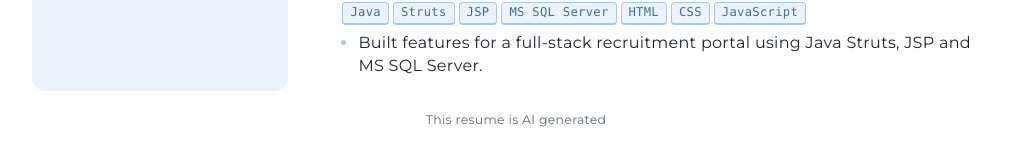
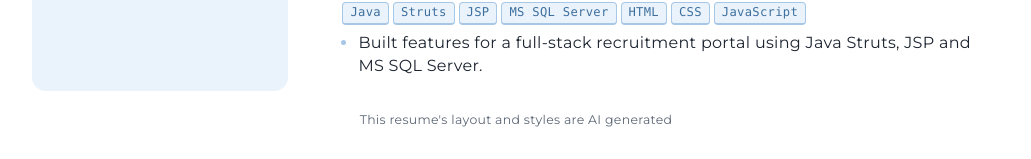
Before and after one commit to jazzominy/jazzominy.github.io, a Jekyll site: the page built from resume.html, in a window 1280 px wide. Shown: the part 1859-2018 px from the top of the page, without its empty margins (124-1155 px from the left). Built offline with Jekyll 4.4.1, drawn with Linux system fonts in a browser that asks for light colours.

Commit message:
disclaimer correction

```diff
--- a/resume-2.html
+++ b/resume-2.html
@@ -1006,7 +1006,7 @@ permalink: /resume-2/
 
     <div class="finale">&lt;<b>/resume</b>&gt;</div>
 
-    <p class="ai-generated-note">This resume is AI generated</p>
+    <p class="ai-generated-note">This resume's layout and styles are AI generated</p>
 
 </body>
 
--- a/resume-3.html
+++ b/resume-3.html
@@ -1232,7 +1232,7 @@ permalink: /resume-3/
       <span>HTML · CSS</span>
       <span>✓ ready</span>
     </footer>
-    <p class="ai-generated-note">This resume is AI generated</p>
+    <p class="ai-generated-note">This resume's layout and styles are AI generated</p>
   </div>
 </body>
 
--- a/resume.html
+++ b/resume.html
@@ -775,7 +775,7 @@ permalink: /resume/
 
     </aside>
 
-    <p class="ai-generated-note">This resume is AI generated</p>
+    <p class="ai-generated-note">This resume's layout and styles are AI generated</p>
 
   </div>
 
```
